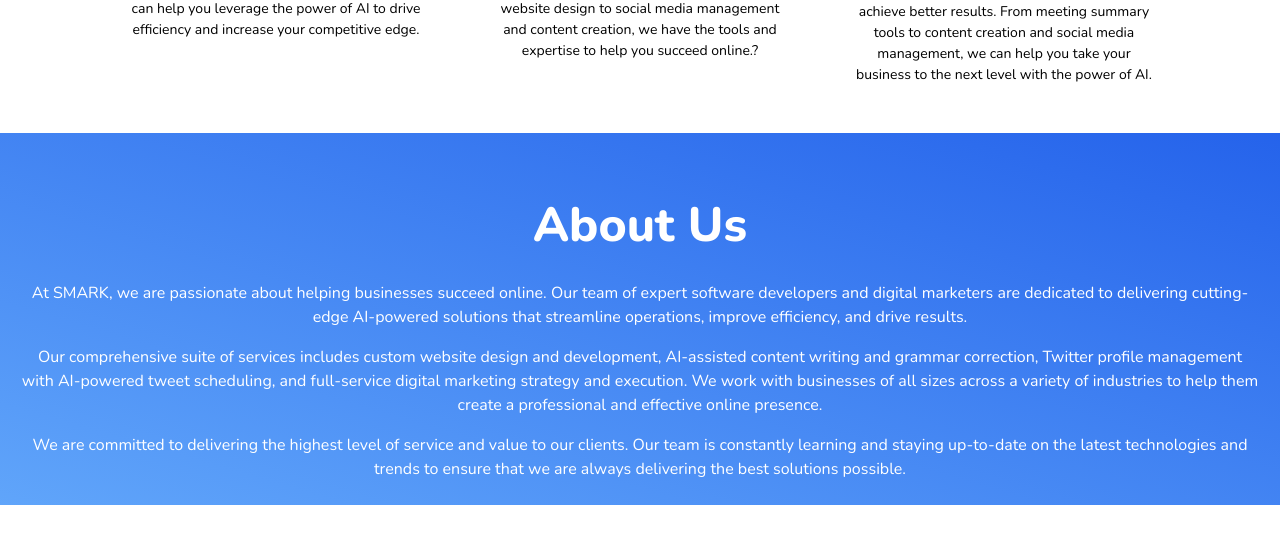
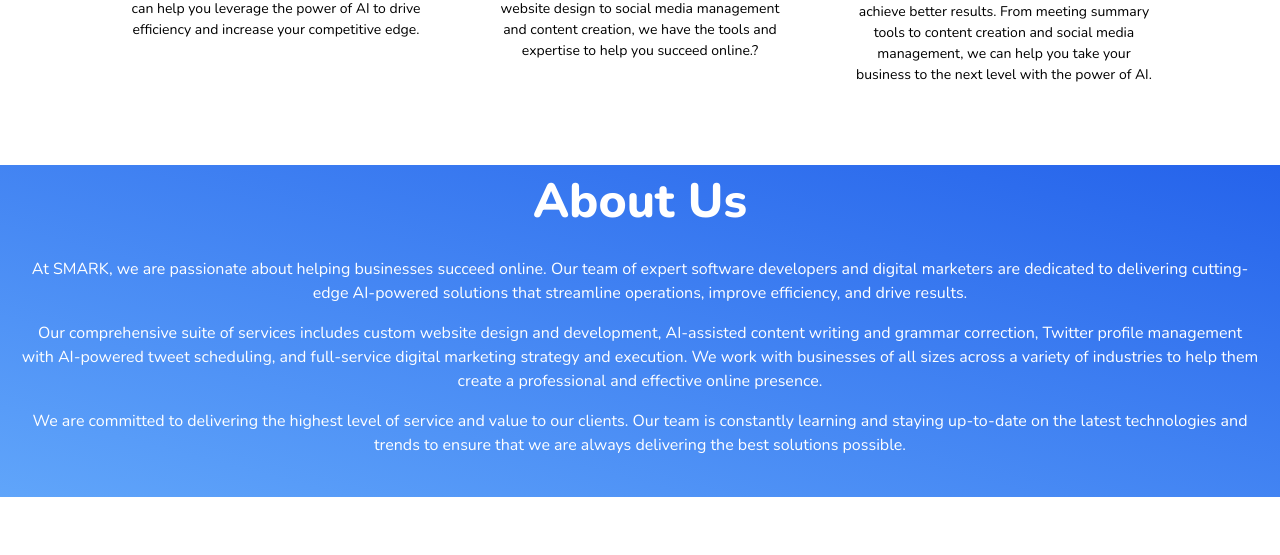
Before and after one commit to DannyPreye/Smack, a Next.js app: page / in a window 1280 px wide. Shown: the part 964-1519 px from the top of the page. Built offline with nearby package versions, Linux system fonts and the light colour scheme; no server answers; the database is empty.

Commit message:
fix: fix the padding in the about us section

```diff
--- a/components/About/index.tsx
+++ b/components/About/index.tsx
@@ -26,10 +26,10 @@
 
     })
     return (
-        <section className="bg-gradient-to-tr from-blue-400 to-blue-600  ">
-            <div ref={ref} className="container mx-auto py-6 px-5">
+        <section className="bg-gradient-to-tr from-blue-400 pb-10  to-blue-600  ">
+            <div ref={ref} className="container mx-auto   px-5">
                 <Heading2 title="About Us" className="text-white" />
-                <div className="flex flex-col gap-4 text-center mt-5 text-white">
+                <div className="flex flex-col gap-4 text-center mt-5  text-white">
                     <motion.p animate={animation}>
                         At SMARK, we are passionate about helping businesses succeed online. Our team of expert software developers and digital marketers are dedicated to delivering cutting-edge AI-powered solutions that streamline operations, improve efficiency, and drive results.
                     </motion.p>
```
